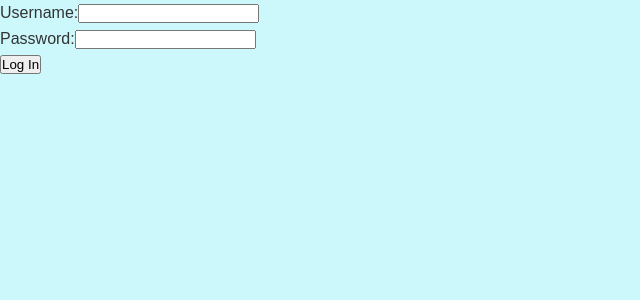
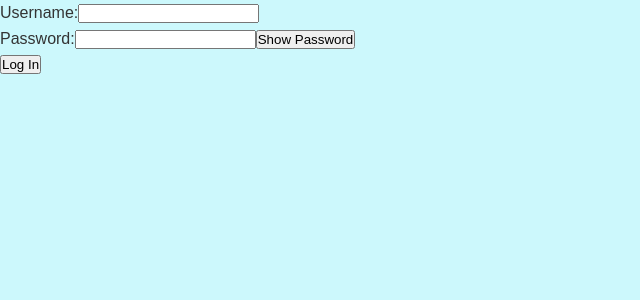
Before and after one commit to Moosa-24/MODULE_2_MOOAKO310_fto2401_GroupA_MoosaAkoodie_JSF04, a Vue app: page /login in a window 1280 px wide. Shown: the top 300 px of the page, without its empty margins (0-640 px from the left). Built offline with nearby package versions, Linux system fonts and the light colour scheme.

Commit message:
Add toggle visibility feature for password field

```diff
--- a/src/views/Login.vue
+++ b/src/views/Login.vue
@@ -7,7 +7,10 @@
       </div>
       <div class="form-group">
         <label for="password">Password:</label>
-        <input type="password" v-model="password" id="password" required />
+        <input :type="passwordFieldType" v-model="password" id="password" required />
+        <button type="button" @click="togglePasswordVisibility">
+          {{ passwordFieldType === 'password' ? 'Show' : 'Hide' }} Password
+        </button>
       </div>
       <button type="submit">Log In</button>
     </form>
@@ -24,9 +27,13 @@ export default {
       password: '',
       loading: false,
       error: null,
+      passwordFieldType: 'password',
     };
   },
   methods: {
+    togglePasswordVisibility() {
+      this.passwordFieldType = this.passwordFieldType === 'password' ? 'text' : 'password';
+    },
     async login() {
       this.loading = true;
       this.error = null;
```
